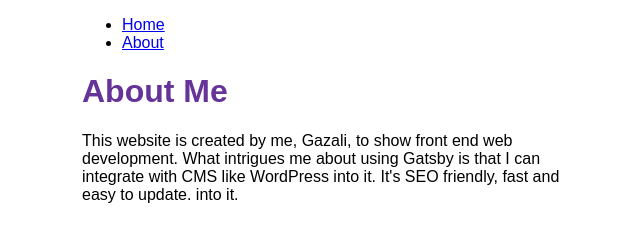
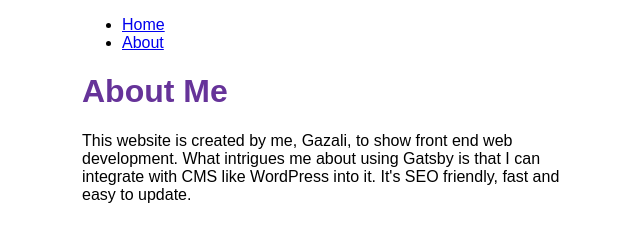
Before and after one commit to GazaliAhmad/DemoWebsite, a Gatsby site: page /about in a window 1280 px wide. Shown: the full height of the page, 308-948 px from the left. Built offline with nearby package versions, Linux system fonts and the light colour scheme; Gatsby itself is replaced by a stand-in of ours.

Commit message:
minor updates

```diff
--- a/src/pages/about.js
+++ b/src/pages/about.js
@@ -11,7 +11,7 @@ const AboutPage = () => {
           This website is created by me, Gazali, to show front end web
           development. What intrigues me about using Gatsby is that I can
           integrate with CMS like WordPress into it. It's SEO friendly, fast and
-          easy to update. into it.
+          easy to update.
         </p>
       </Layout>
     </main>
```
